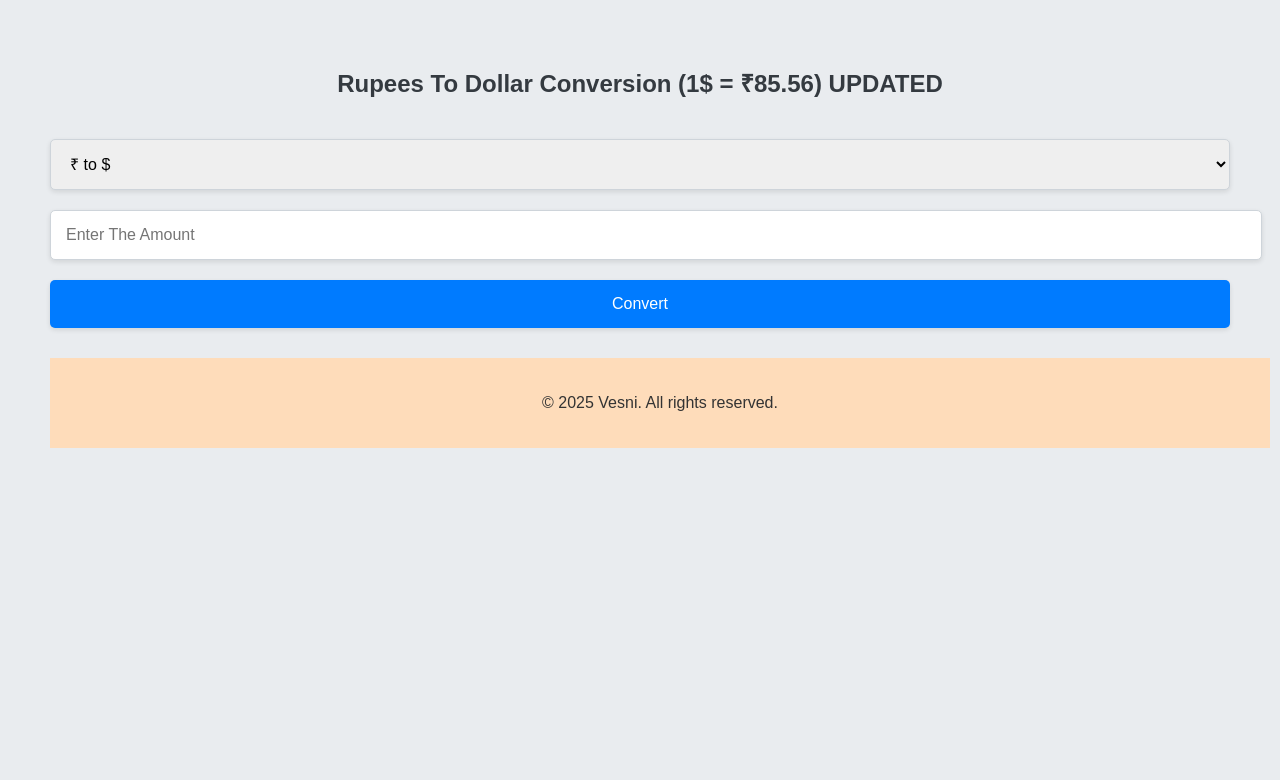
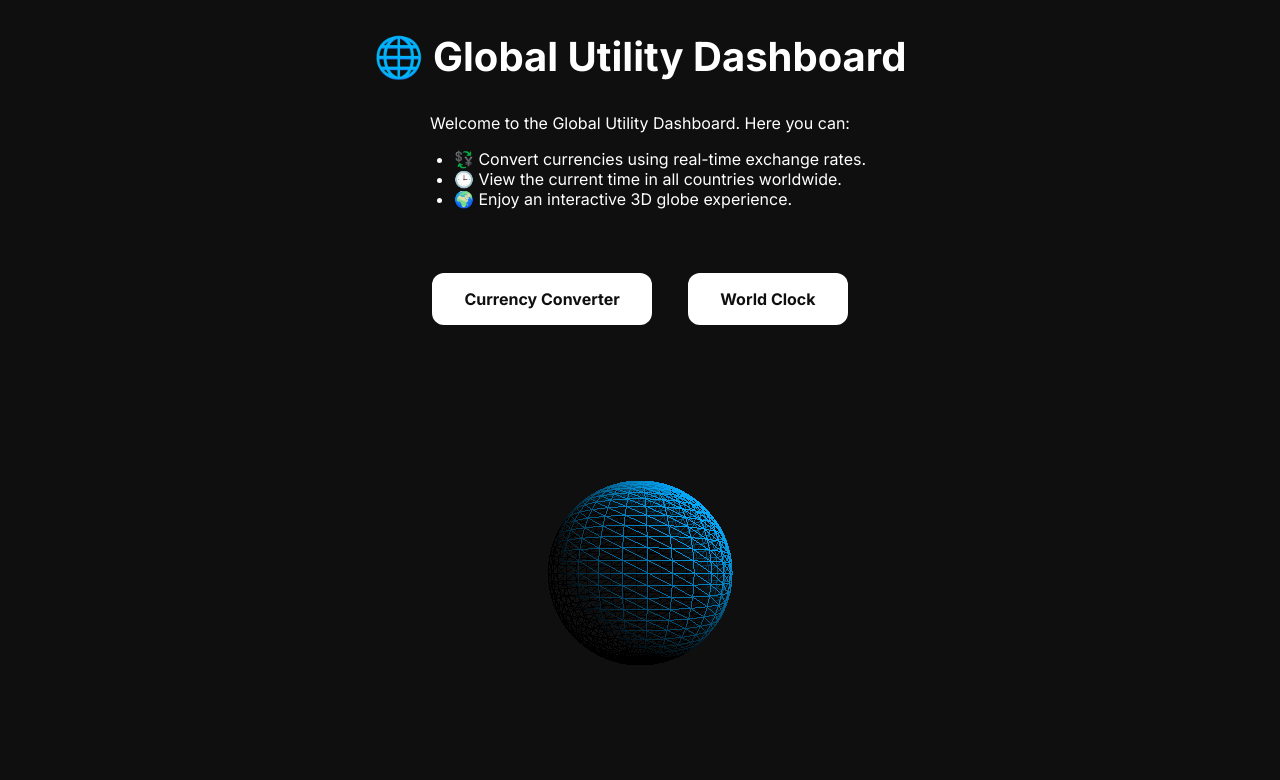
Before and after one commit to Vesni/Currency-Conversion, a plain HTML site: page index.html in a window 1280 px wide. Drawn offline with nearby package versions, Linux system fonts and the light colour scheme; animation ran at ten frames a second.

Commit message:
Update index.html

```diff
--- a/index.html
+++ b/index.html
@@ -1,45 +1,94 @@
 <!DOCTYPE html>
 <html lang="en">
 <head>
-  <meta charset="UTF-8">
-  <meta http-equiv="X-UA-Compatible" content="IE=edge">
-  <meta name="viewport" content="width=device-width, initial-scale=1.0">
-  <title>Currency Conversion</title>
-  <link rel="stylesheet" href="style.css">
+  <meta charset="UTF-8" />
+  <meta name="viewport" content="width=device-width, initial-scale=1.0" />
+  <title>Global Utility Dashboard</title>
+  <link href="https://fonts.googleapis.com/css2?family=Inter:wght@400;700&display=swap" rel="stylesheet">
+  <style>
+    body {
+      margin: 0;
+      font-family: 'Inter', sans-serif;
+      background-color: #0f0f0f;
+      color: white;
+      display: flex;
+      flex-direction: column;
+      align-items: center;
+      text-align: center;
+      padding: 2rem;
+    }
+    header {
+      font-size: 2.5rem;
+      margin-bottom: 1rem;
+      font-weight: 700;
+    }
+    section {
+      max-width: 700px;
+      margin-bottom: 2rem;
+    }
+    a {
+      display: inline-block;
+      margin: 1rem;
+      padding: 1rem 2rem;
+      background: white;
+      color: #0f0f0f;
+      text-decoration: none;
+      border-radius: 12px;
+      font-weight: bold;
+      transition: 0.3s;
+    }
+    a:hover {
+      background: #cccccc;
+    }
+    canvas {
+      width: 400px;
+      height: 400px;
+    }
+  </style>
 </head>
 <body>
-  <h1> Rupees To Dollar Conversion (1$ = ₹85.56) UPDATED</h1>
+  <header>🌐 Global Utility Dashboard</header>
+  <section>
+    <p>Welcome to the Global Utility Dashboard. Here you can:</p>
+    <ul style="text-align: left;">
+      <li>💱 Convert currencies using real-time exchange rates.</li>
+      <li>🕒 View the current time in all countries worldwide.</li>
+      <li>🌍 Enjoy an interactive 3D globe experience.</li>
+    </ul>
+  </section>
 
-  <select id='Curren'>
-    <option value = 'C'> ₹ to $ </option>
-    <option value = 'F'> $ to ₹ </option>
-  </select>
-  <input type='text' id='money' placeholder ='Enter The Amount'></input>
-  <button onclick='convert()'>Convert</button>
-  <p id="result"> </p>
-<script>
+  <section>
+    <a href="currency.html">Currency Converter</a>
+    <a href="time.html">World Clock</a>
+  </section>
 
-  function convert(){
-  let money = document.getElementById('money').value;
-    let Curren = document.getElementById('Curren').value;
+  <section>
+    <canvas id="globe"></canvas>
+  </section>
 
- let result = document.getElementById('result');
-let ans;
-if(Curren == 'C') {
-    ans =   "$" + (money / 85.56)
-     }
-      else{
-        ans =  "₹" + (money * 85.56)
-      }
-      result.innerText = "result:" + ans
+  <script src="https://cdnjs.cloudflare.com/ajax/libs/three.js/r134/three.min.js"></script>
+  <script>
+    // Basic 3D Globe
+    const canvas = document.getElementById('globe');
+    const scene = new THREE.Scene();
+    const camera = new THREE.PerspectiveCamera(75, 1, 0.1, 1000);
+    const renderer = new THREE.WebGLRenderer({ canvas, alpha: true });
+    renderer.setSize(400, 400);
+    const geometry = new THREE.SphereGeometry(1, 32, 32);
+    const material = new THREE.MeshStandardMaterial({ color: 0x00aaff, wireframe: true });
+    const globe = new THREE.Mesh(geometry, material);
+    scene.add(globe);
+    const light = new THREE.DirectionalLight(0xffffff, 1);
+    light.position.set(2, 2, 2);
+    scene.add(light);
+    camera.position.z = 3;
+
+    function animate() {
+      requestAnimationFrame(animate);
+      globe.rotation.y += 0.005;
+      renderer.render(scene, camera);
     }
-
-
-
+    animate();
   </script>
-
-      <footer>
-        <p>© 2025 Vesni. All rights reserved.</p>
-    </footer>
 </body>
 </html>
```
